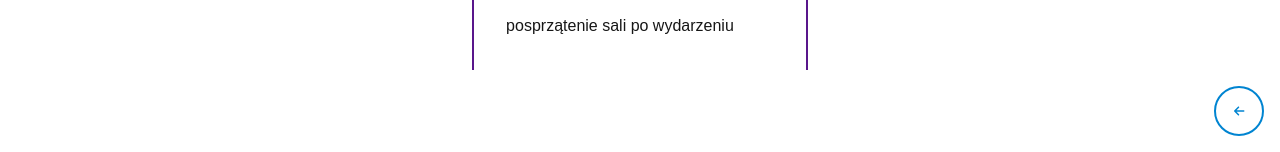
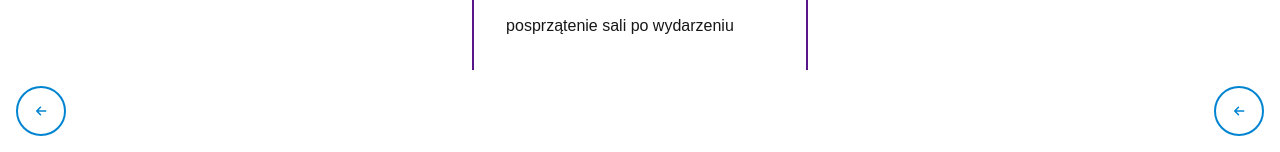
Before and after one commit to edworczak/volo-app, a Next.js app: page /panel/events/event1 in a window 1280 px wide. Shown: the part 648-800 px from the top of the page. Built offline with nearby package versions, Linux system fonts and the light colour scheme.

Commit message:
added edit button

```diff
--- a/src/app/panel/events/[id]/page.tsx
+++ b/src/app/panel/events/[id]/page.tsx
@@ -33,7 +33,11 @@ const getVoloNumber = () => {
   }
 
   return (
-    <ContentWithStickyHeader title={eventData.name} backPath="/panel/events">
+    <ContentWithStickyHeader
+      title={eventData.name}
+      backPath="/panel/events"
+      editPath={`edit/${id}`}
+    >
       <div className="grid grid-cols-1 gap-8">
         <Card title="szczegóły">
           <div>
--- a/src/components/common/content-with-sticky-header/content-with-sticky-header.tsx
+++ b/src/components/common/content-with-sticky-header/content-with-sticky-header.tsx
@@ -7,9 +7,10 @@ type ContentWithStickyHeaderProps = {
     title: string;
     children: React.ReactNode;
     backPath?: string;
+    editPath?: string;
   };
 
-  export default function ContentWithStickyHeader({ title, children, backPath }: ContentWithStickyHeaderProps) {
+  export default function ContentWithStickyHeader({ title, children, backPath, editPath }: ContentWithStickyHeaderProps) {
       return (
           <div className="w-full min-h-full flex flex-col items-center justify-center gap-8">
                 <div className="sticky top-0 w-full p-4 flex justify-center bg-white z-10">
@@ -18,8 +19,13 @@ type ContentWithStickyHeaderProps = {
                 <div className="p-4 mb-[72px]">
                     {children}
                 </div>
-                <div className="fixed bottom-0 left-0 bg-white w-full p-4 flex justify-end">
-                  {backPath && <IconButton icon={faArrowLeft} url={backPath}/>}
+                <div className="fixed bottom-0 left-0 bg-white w-full p-4 flex justify-between">
+                  <div>
+                    {editPath && <IconButton icon={faArrowLeft} url={editPath}/>}
+                  </div>
+                  <div>
+                    {backPath && <IconButton icon={faArrowLeft} url={backPath}/>}
+                  </div>
               </div>
               </div>
       );
```
